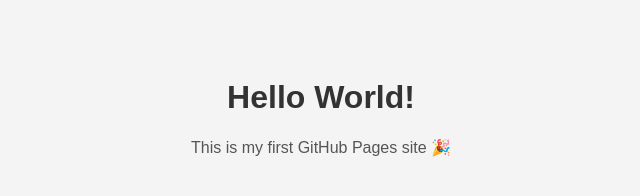
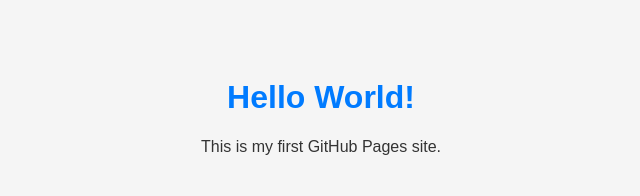
Before and after one commit to wkd20001030-lab/testing, a plain HTML site: page index.html in a window 1280 px wide. Shown: the whole page, without its empty margins (319-959 px from the left). Drawn offline with Linux system fonts and the light colour scheme.

Commit message:
index.html

```diff
--- a/index.html
+++ b/index.html
@@ -3,24 +3,22 @@
 <head>
     <meta charset="UTF-8">
     <meta name="viewport" content="width=device-width, initial-scale=1.0">
-    <title>Test Website</title>
+    <title>My Test Website</title>
     <style>
         body {
             font-family: Arial, sans-serif;
+            background-color: #f5f5f5;
+            color: #333;
             text-align: center;
-            background-color: #f4f4f4;
-            padding-top: 50px;
+            padding: 50px;
         }
         h1 {
-            color: #333;
-        }
-        p {
-            color: #555;
+            color: #007BFF;
         }
     </style>
 </head>
 <body>
     <h1>Hello World!</h1>
-    <p>This is my first GitHub Pages site 🎉</p>
+    <p>This is my first GitHub Pages site.</p>
 </body>
 </html>
```
